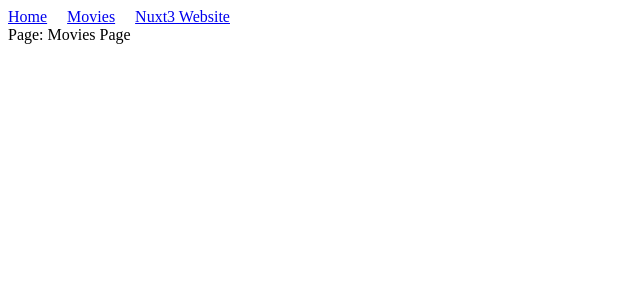
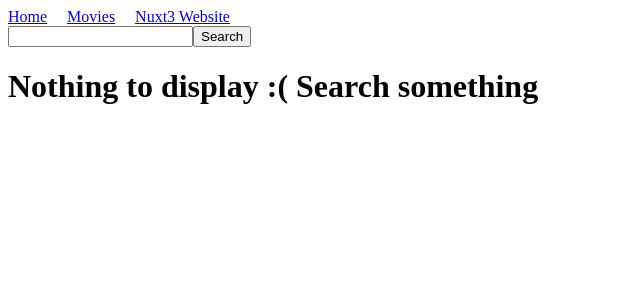
Before and after one commit to ozkancondek/Nuxt3, a Nuxt app in the folder vueschool/fundementals/: page /movies in a window 1280 px wide. Shown: the top 300 px of the page, without its empty margins (0-640 px from the left). Built offline with nearby package versions, Linux system fonts and the light colour scheme.

Commit message:
Fetch with nuxt3

```diff
--- a/vueschool/fundementals/pages/movies/index.vue
+++ b/vueschool/fundementals/pages/movies/index.vue
@@ -1,7 +1,35 @@
-<script lang="ts" setup></script>
+<script setup>
+const query = ref("");
+const movies = ref([]);
+const search = async () => {
+  const { Search } = await $fetch(
+    `http://www.omdbapi.com/?apikey=8e3f600b&s=${query.value}`
+  );
+  movies.value = Search;
+  console.log(movies.value);
+};
+</script>
 
 <template>
-  <div>Page: Movies Page</div>
+  <div>
+    <form @submit.prevent="search">
+      <input type="text" v-model="query" />
+      <button>Search</button>
+    </form>
+    <div v-if="!movies.length">
+      <h1>Nothing to display :( Search something</h1>
+    </div>
+    <ul
+      v-else
+      style="display: flex; flex-wrap: wrap; gap: 10px; list-style: none"
+    >
+      <li v-for="movie in movies" :key="movie.imdbID">
+        <NuxtLink :to="{ name: 'movies-id', params: { id: movie.imdbID } }">
+          <img :src="movie.Poster" :alt="movie.Title"
+        /></NuxtLink>
+      </li>
+    </ul>
+  </div>
 </template>
 
 <style scoped></style>
```
